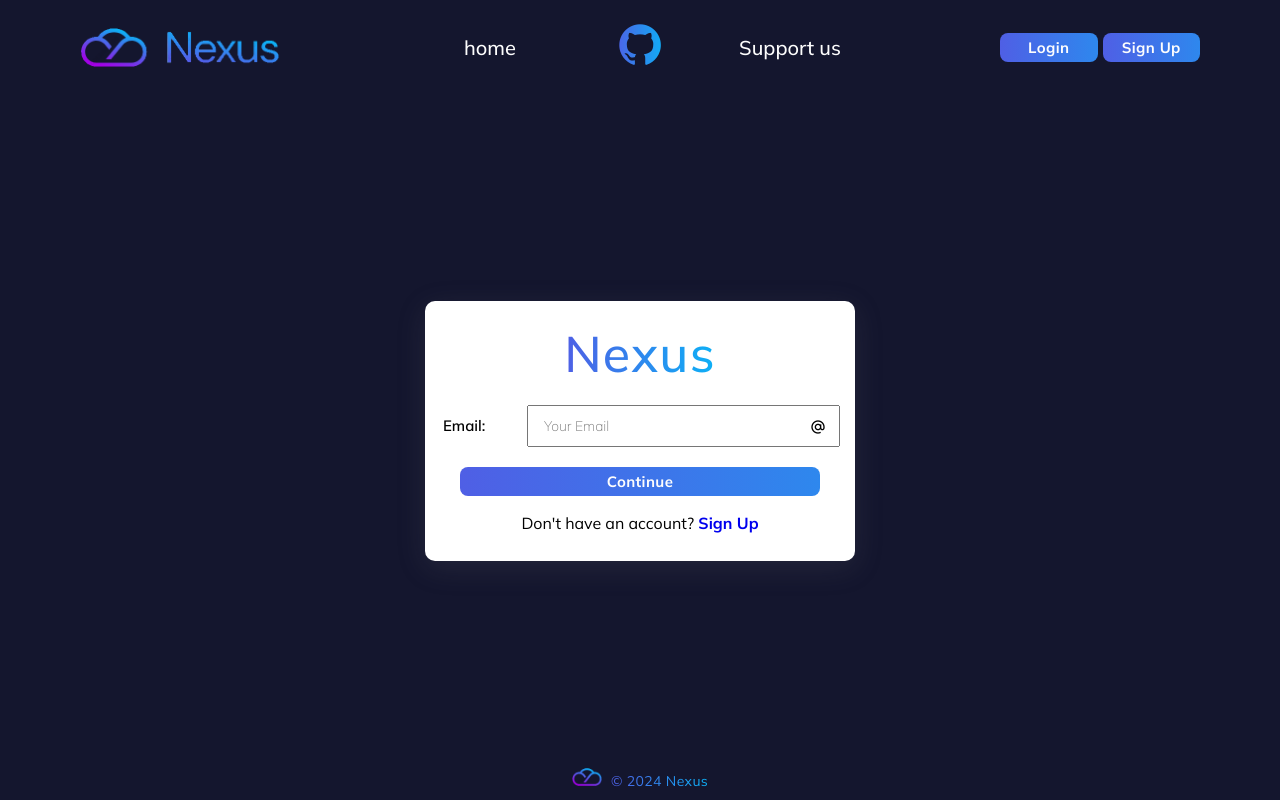
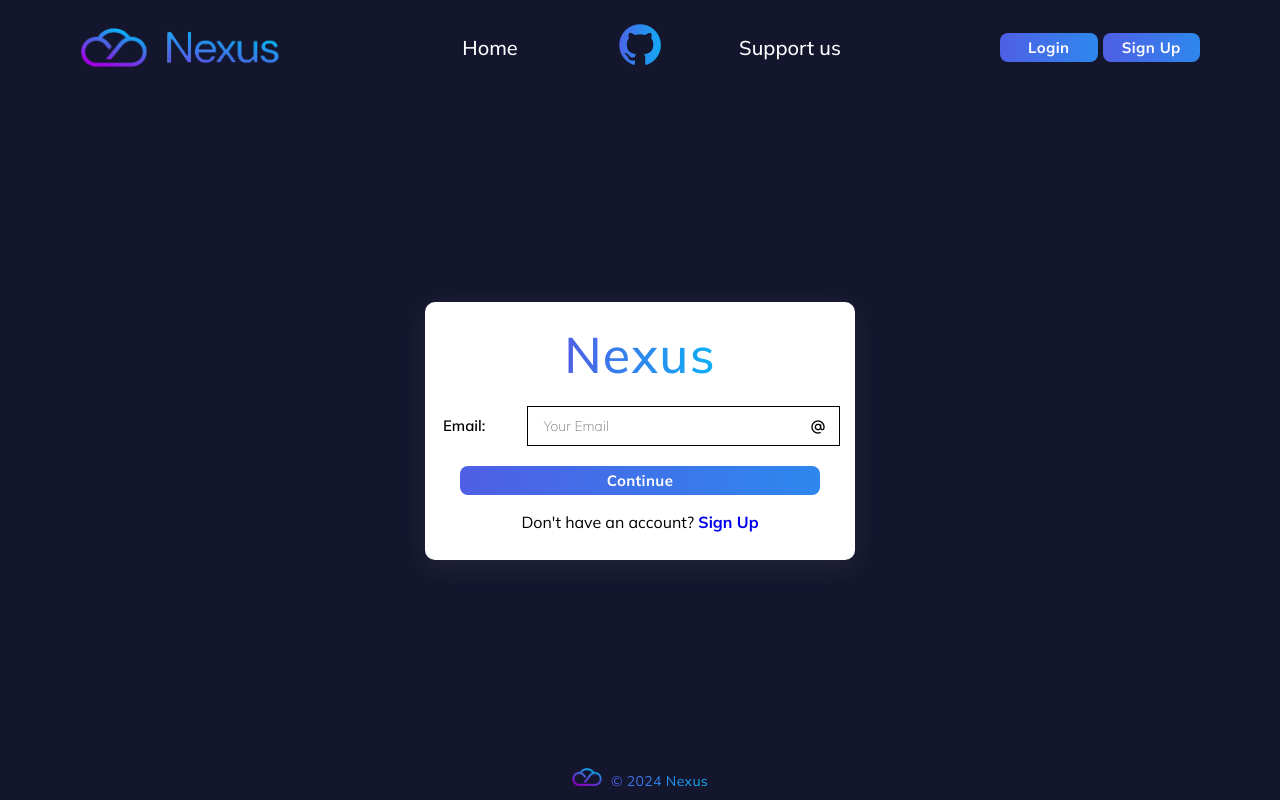
Before and after one commit to Ciollo/Nexus, a PHP site: page /pages/login.html in a window 1280 px wide. Shown: the top 800 px of the page. Run offline with PHP 8.4, Linux system fonts and the light colour scheme; some libraries are stand-ins or nearby versions.

Commit message:
login with validation email

```diff
--- a/src/assets/css/style.css
+++ b/src/assets/css/style.css
@@ -19,6 +19,21 @@
   font-weight: bold;
   font-style: italic, oblique;
 }
+.border-confirm-green {
+  border: 1px solid;
+  border-color: #00FF00;
+}
+
+.border-error-red {
+  border: 1px solid;
+  border-color: #FF0000;
+}
+
+.border-default {
+  border: 1px solid;
+  border-color: #000000;
+}
+
 .animated-body {
   opacity: 0;
 }
@@ -147,9 +162,11 @@
   font-weight: lighter;
   padding: 10px 0px 10px 15px;
   width: 350px;
+  border: 100px solid none;
 }
 .container-input-form .input-form:focus {
   font-weight: 400;
+  outline: none;
 }
 .container-input-form .bx-at,
 .container-input-form .bxs-hide,
--- a/src/assets/sass/abstracts/_colors.scss
+++ b/src/assets/sass/abstracts/_colors.scss
@@ -10,3 +10,7 @@
 $default-nav-color: #aaaaaa;
 
 $cardDefaultColor: rgb(255, 255, 255);
+
+$confirmGreen: #00FF00;
+$errorRed: #FF0000;
+$borderDefaultColor: #000000;
--- a/src/assets/sass/components/_forms.scss
+++ b/src/assets/sass/components/_forms.scss
@@ -1,3 +1,5 @@
+@use 'abstracts' as *;
+
 @mixin bxIconInput() {
     position: absolute;
     top: 43%;
@@ -30,9 +32,10 @@
         font-weight: lighter;
         padding: 10px 0px 10px 15px;
         width: 350px;
-
+        border: 100px solid none;
         &:focus {
             font-weight: 400;
+            outline: none;
         }
     }
 
--- a/src/assets/sass/style.scss
+++ b/src/assets/sass/style.scss
@@ -1,6 +1,6 @@
 
 @use 'abstracts';
-// @use 'utilities';
+@use 'utilities';
 @use 'base';
 
 @use 'components';
--- /dev/null
+++ b/src/assets/sass/utilities/_border.scss
@@ -0,0 +1,18 @@
+@use 'abstracts' as *;
+@mixin defaultInputBorder() {
+    border: 1px solid;
+}
+.border-confirm-green {
+    @include defaultInputBorder();
+    border-color: $confirmGreen;
+}
+
+.border-error-red {
+    @include defaultInputBorder();
+    border-color: $errorRed;
+}
+
+.border-default {
+    @include defaultInputBorder();
+    border-color: $borderDefaultColor;
+}
--- /dev/null
+++ b/src/assets/sass/utilities/_index.scss
@@ -0,0 +1 @@
+@forward 'border';
--- a/src/pages/login.html
+++ b/src/pages/login.html
@@ -74,29 +74,29 @@
         <div class="content-wrap">
             <header class="header" data-barba="wrapper">
                 <div class="container-logo">
-                    <img src="../assets/images/Nexus_logo_no_bg.png" alt="Nexus logo" class="logo" id="nexusLogo">
+                    <img src="../assets/images/Nexus_logo_no_bg.png" alt="Nexus logo" class="logo no-cursor-effect" id="nexusLogo">
                 </div>
                 <nav class="container-navbar">
                     <ul class="top-nav-items">
                         <li>
-                            <a href="home.html" class="link-navbar">home</a>
+                            <a href="home.html" class="link-navbar no-cursor-effect">Home</a>
                         </li>
                         <li>
                             <a href="https://github.com/Ciollo/Nexus" target="_blank"><i
-                                    class='bx bxl-github icon-navbar'></i></a>
+                                    class='bx bxl-github icon-navbar no-cursor-effect'></i></a>
                         </li>
                         <li>
-                            <a href="https://ko-fi.com/ciollo" target="_blank" class="link-navbar">Support us</a>
+                            <a href="https://ko-fi.com/ciollo" target="_blank" class="link-navbar no-cursor-effect">Support us</a>
                         </li>
                     </ul>
                 </nav>
                 <div class="container-buttons-go-to">
-                    <button class="btn-go-to-sign-in navbar-btn-go-to-sign-in" id="goToSignBtn">Login</button>
-                    <button class="btn-go-to-sign-up navbar-btn-go-to-sign-up" id="goToSignUpBtn">Sign Up</button>
+                    <button class="btn-go-to-sign-in navbar-btn-go-to-sign-in no-cursor-effect" id="goToSignBtn">Login</button>
+                    <button class="btn-go-to-sign-up navbar-btn-go-to-sign-up no-cursor-effect" id="goToSignUpBtn">Sign Up</button>
                 </div>
             </header>
             <div class="centered-container-page">
-                <div class="login-card">
+                <div class="login-card no-cursor-effect">
                     <!-- <img src="../assets/images/Nexus_title_logo_no_bg.png" class="logo-form"> -->
                     <div class="container-login-card-title">
                         <!-- <h1 class="title-nexus-login-card">Nexus</h1> -->
@@ -107,7 +107,7 @@
                     <form onsubmit=continueSignIn() method="post" action="../includes/login.php">
                         <div class="container-input-form">
                             <label class="label-input-form">Email:</label>
-                            <input type="email" class="input-form" name="email" id="exampleInputEmail1"
+                            <input type="email" class="input-form border-default" name="email" id="userEmail"
                                 aria-describedby="emailHelp" placeholder="Your Email" required>
                             <i class='bx bx-at'></i>
                         </div>
@@ -137,7 +137,7 @@
 
     </div>
     <footer class="footer">
-        <div>
+        <div class="no-cursor-effect">
             <img class="logo-mini-footer" src="../assets/images/Nexus_only_logo_no_bg.png">
             <span>
                 © 2024 Nexus
```
Also changed, not shown: src/assets/js/cursor.js (+6 -29 lines), src/assets/js/login.js (+40 -6 lines).
